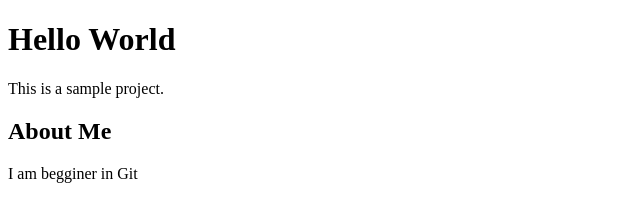
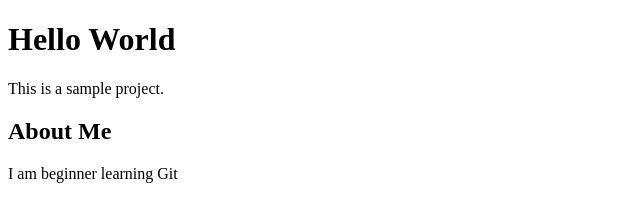
Before and after one commit to NishanthiRamarajan/project-html, a plain HTML site: page index.html in a window 1280 px wide. Shown: the full height of the page, 0-640 px from the left. Drawn offline with Linux system fonts and the light colour scheme.

Commit message:
Fixed typo error in About Me Section

```diff
--- a/index.html
+++ b/index.html
@@ -7,6 +7,6 @@
   <h1>Hello World</h1>
   <p>This is a sample project.</p>
   <h2>About Me</h2>
-  <p>I am begginer in Git</p>
+  <p>I am beginner learning Git</p>
 </body>
 </html>
```
